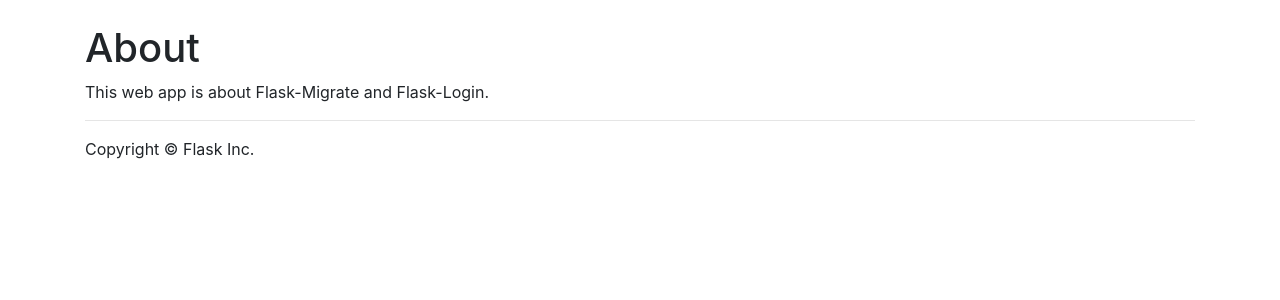
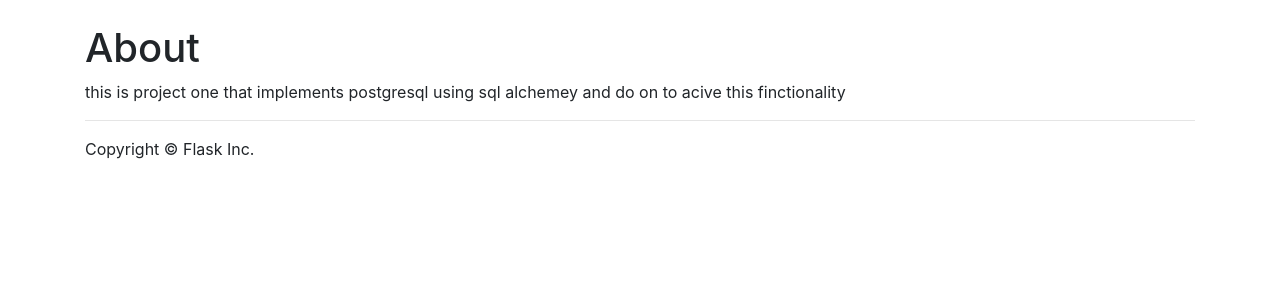
Before and after one commit to deanmorgan303/info3180-project1, a Flask app: page /about/ in a window 1280 px wide. Shown: the part 56-356 px from the top of the page. Run offline with Flask 2, Linux system fonts and the light colour scheme; some libraries are stand-ins or nearby versions.

Commit message:
final update

```diff
--- a/app/templates/about.html
+++ b/app/templates/about.html
@@ -2,5 +2,5 @@
 
 {% block main %}
 <h1 class="page-header">About</h1>
-<p>This web app is about Flask-Migrate and Flask-Login.</p>
+<p>this is project one that implements postgresql using sql alchemey and do on to acive this finctionality</p>
 {% endblock %}
```
